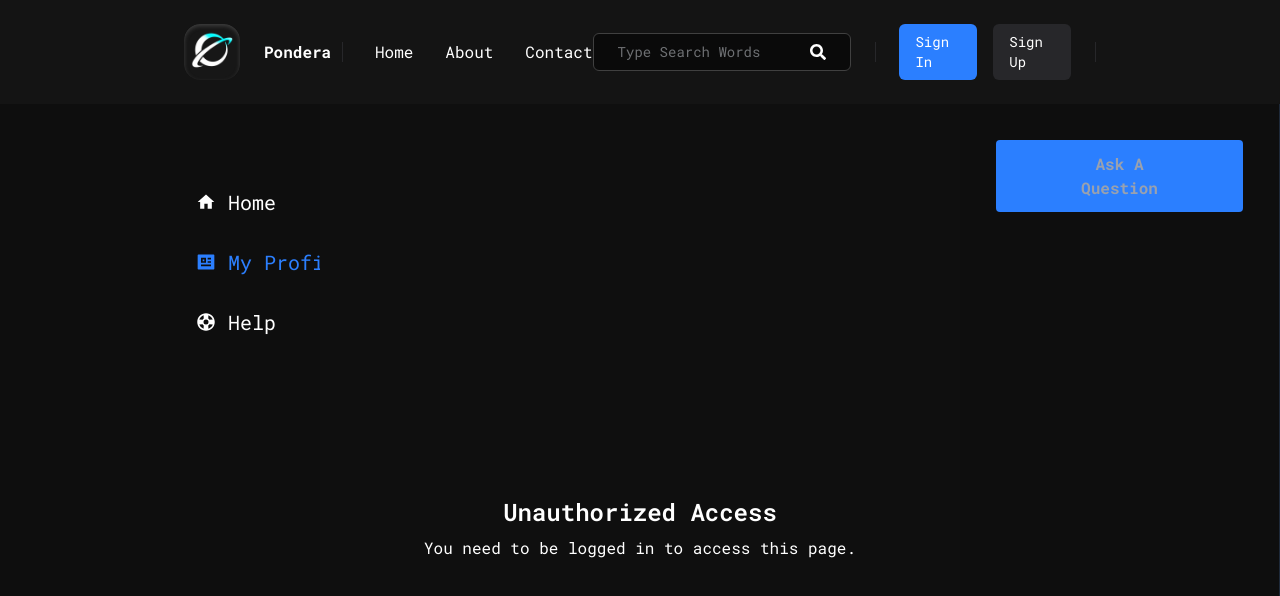
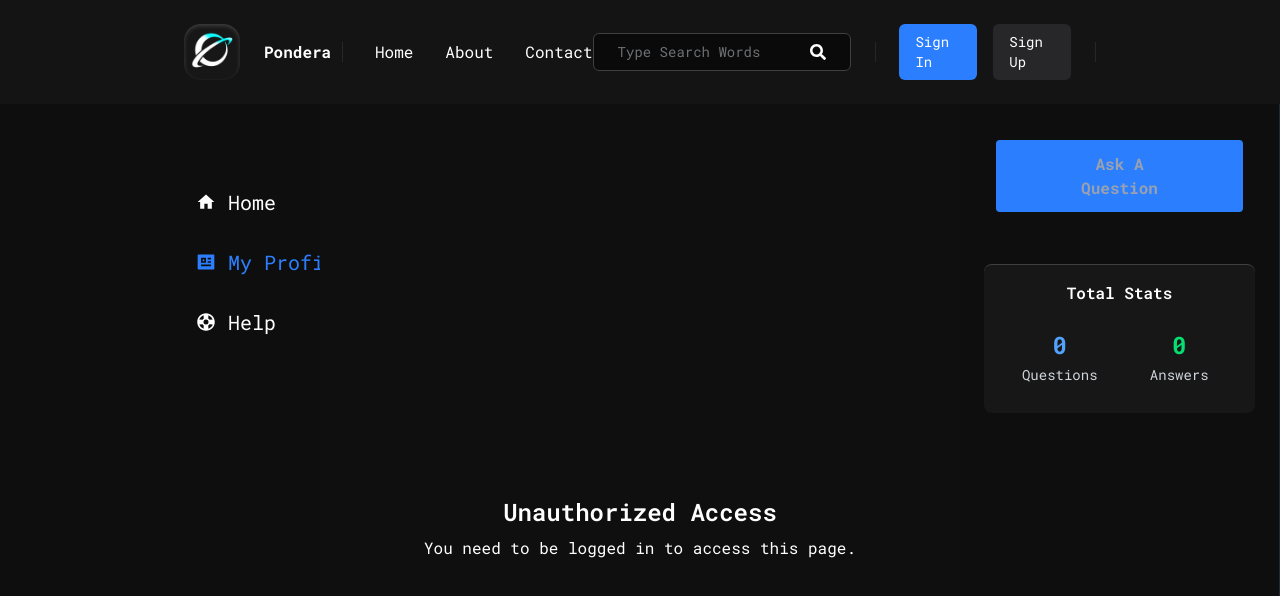
Before and after one commit to luiz-matoso/pondera, a React (Vite) app in the folder frontend/: page /profile in a window 1280 px wide. Shown: the top 596 px of the page. Built offline with nearby package versions, Linux system fonts and the light colour scheme; no server answers.

Commit message:
feat: adiciona o TotalStats, onde é possível saber a quantidade total de perguntas e respostas no site

```diff
--- a/frontend/src/components/Layout/Layout.jsx
+++ b/frontend/src/components/Layout/Layout.jsx
@@ -3,14 +3,16 @@ import { MdHome } from "react-icons/md";
 import { RiProfileFill } from "react-icons/ri";
 import { IoHelpBuoySharp } from "react-icons/io5";
 import { Link, Outlet, useLocation } from "react-router-dom";
-import { useState } from "react";
+import { useEffect, useState } from "react";
 import AskQuestionModal from "../AskQuestionModal/AskQuestionModal";
 import { isAuthenticated } from "../../services/authentication";
 import { toast } from "react-toastify";
+import { questionService } from "../../services/question";
 
 const Layout = () => {
   const location = useLocation();
   const [isModalOpen, setIsModalOpen] = useState(false);
+  const [stats, setStats] = useState({ total_questions: 0, total_answers: 0 });
 
   const menuItems = [
     { id: "home", icon: MdHome, label: "Home", path: "/" },
@@ -23,6 +25,19 @@ const Layout = () => {
     { id: "help", icon: IoHelpBuoySharp, label: "Help", path: "/help" },
   ];
 
+  useEffect(() => {
+    const fetchStats = async () => {
+      try {
+        const statsData = await questionService.getStats();
+        setStats(statsData);
+      } catch (error) {
+        console.error("Error fetching stats:", error);
+      }
+    };
+
+    fetchStats();
+  }, []);
+
   const handleAskQuestionClick = () => {
     if (!isAuthenticated()) {
       toast.error("Please login to ask a question");
@@ -34,6 +49,7 @@ const Layout = () => {
   const handleQuestionCreated = () => {
     setIsModalOpen(false);
     window.location.reload();
+    questionService.getStats().then(setStats);
   };
 
   return (
@@ -95,6 +111,27 @@ const Layout = () => {
                   Ask A Question
                 </button>
               </div>
+              <div className="bg-neutral-900 border-t border-neutral-700 rounded-lg p-4 text-center mt-10">
+                <h3 className="text-white font-semibold mb-3">Total Stats</h3>
+
+                <div className="grid grid-cols-2">
+                  {/* Total Questions */}
+                  <div className="rounded p-3">
+                    <div className="text-2xl font-bold text-blue-400">
+                      {stats.total_questions.toLocaleString()}
+                    </div>
+                    <div className="text-sm text-gray-300 mt-1">Questions</div>
+                  </div>
+
+                  {/* Total Answers */}
+                  <div className="rounded p-3">
+                    <div className="text-2xl font-bold text-green-400">
+                      {stats.total_answers.toLocaleString()}
+                    </div>
+                    <div className="text-sm text-gray-300 mt-1">Answers</div>
+                  </div>
+                </div>
+              </div>
             </div>
           </div>
         </div>
--- a/frontend/src/services/question.js
+++ b/frontend/src/services/question.js
@@ -133,4 +133,14 @@ export const questionService = {
       return [];
     }
   },
+
+  getStats: async () => {
+    try {
+      const response = await axios.get(`${API_URL}/stats`);
+      return response.data;
+    } catch (error) {
+      console.error("Error fetching stats:", error);
+      return { total_questions: 0, total_answers: 0 };
+    }
+  },
 };
```
Also changed, not shown: 2 other files (tests, documents, lock files or other folders).
